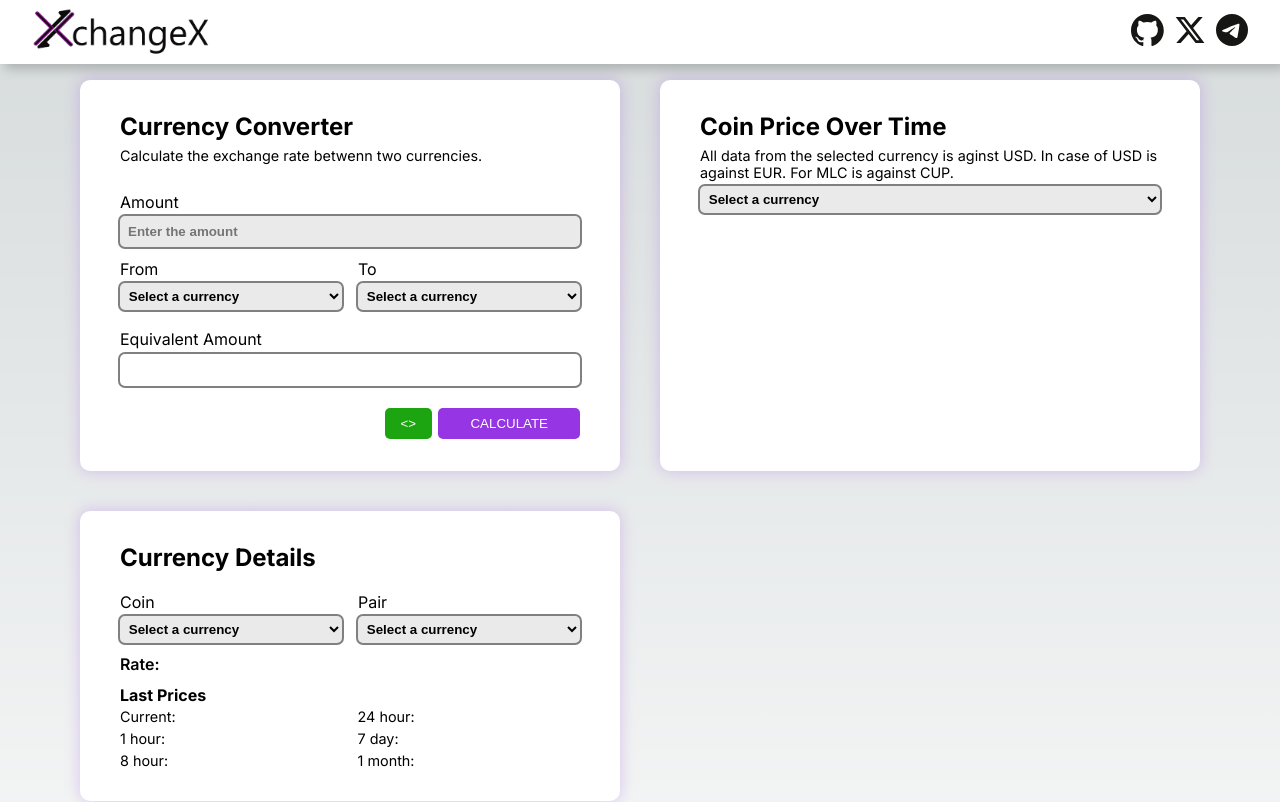
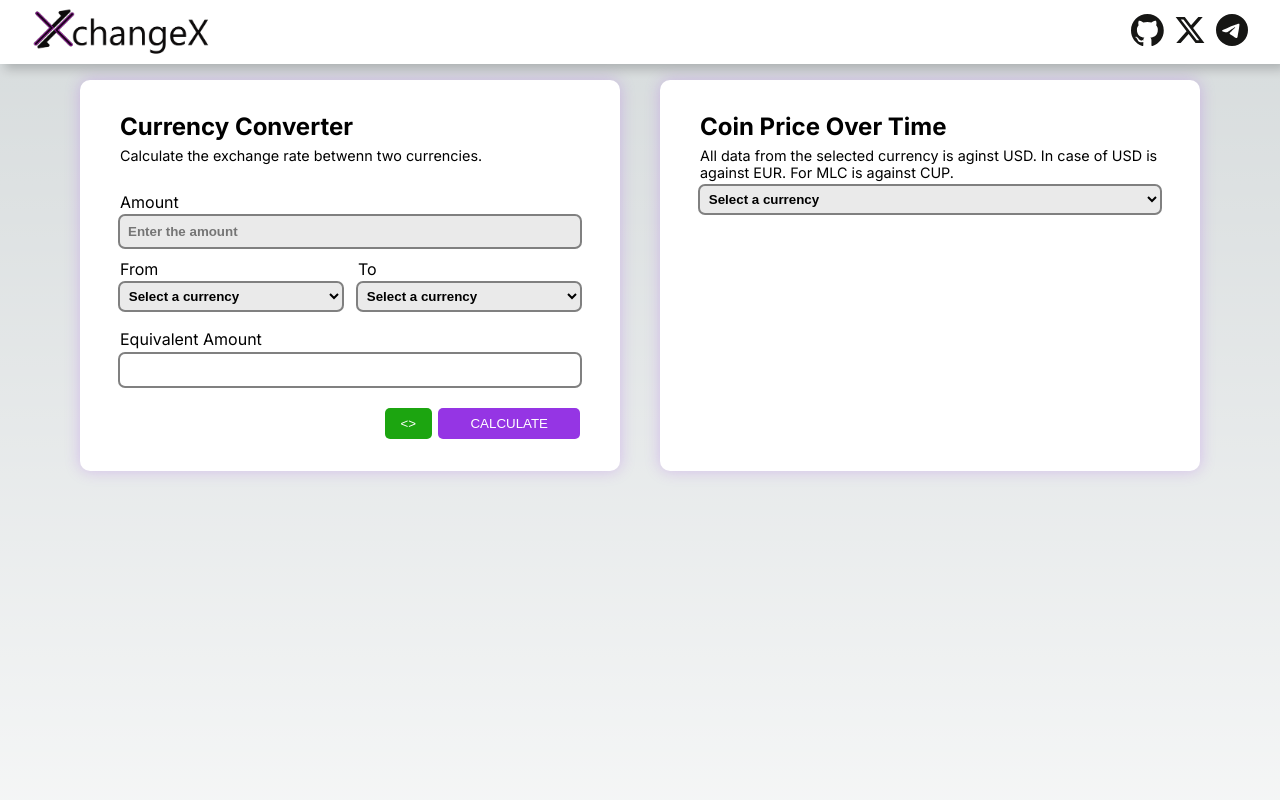
Before and after one commit to mybess00/xchangex, a Next.js app: page / in a window 1280 px wide. Shown: the top 802 px of the page. Built offline with nearby package versions, Linux system fonts and the light colour scheme.

Commit message:
unvible CurrencyDetails

```diff
--- a/components/ui/SelectCurrency.tsx
+++ b/components/ui/SelectCurrency.tsx
@@ -7,12 +7,24 @@ type SelectCurrency = {
   title?: string
   aRef: RefObject<HTMLSelectElement>
   eventChange?: any
+  currencyPack? : Object
 }
 
 export const CURRENCIES = {
   USD: 'USD: United State Dollar',
   CUP: 'CUP: Cuban Peso',
   MLC: 'MLC: Moneda Librevemente Convertible',
+  EUR: 'EUR: Euro',
+  UYU: 'UYU: Peso uruguayo',
+  BRL: 'BRL: Real brasileño',
+  MXN: 'MXN: Peso mexicano',
+  BTC: 'BTC: Bitcoin',
+  ETH: 'ETH: Ethereum',
+  USDT: 'USDT: Tether',
+}
+
+export const CHART_CURRENCIES = {
+  USD: 'USD: United State Dollar',
   EUR: 'EUR: Euro',
   UYU: 'UYU: Peso uruguayo',
   BRL: 'BRL: Real brasileño',
@@ -30,7 +42,7 @@ const fetchCurrency = async () => {
   const data = await response.json()
 }
 
-export default function SelectCurrency ({ title, aRef, eventChange } : SelectCurrency) {
+export default function SelectCurrency ({ title, aRef, eventChange, currencyPack } : SelectCurrency) {
 
   const [selectedValue, setSelectedValue] = useState('placeholder')
   const handleCurrencySelect = () => {
@@ -48,7 +60,9 @@ export default function SelectCurrency ({ title, aRef, eventChange } : SelectCur
       {title ?? <p>{title}</p>}
       <select value={selectedValue} ref={aRef} onChange={handleCurrencySelect}>
         <option value='placeholder' disabled>Select a currency</option>
-        {Object.entries(CURRENCIES).map(([key, value]) => {
+        {!currencyPack ? Object.entries(CURRENCIES).map(([key, value]) => {
+          return  <option value={key} key={key}>{value}</option>
+        }) : Object.entries(currencyPack).map(([key, value]) => {
           return  <option value={key} key={key}>{value}</option>
         })}
       </select>
--- a/styles/CurrencyDetails.css
+++ b/styles/CurrencyDetails.css
@@ -1,5 +1,5 @@
 .ct-currency {
-    display: flex;
+    display: none;
     flex-direction: column;
     gap: .2rem;
     background-color: white;
```
